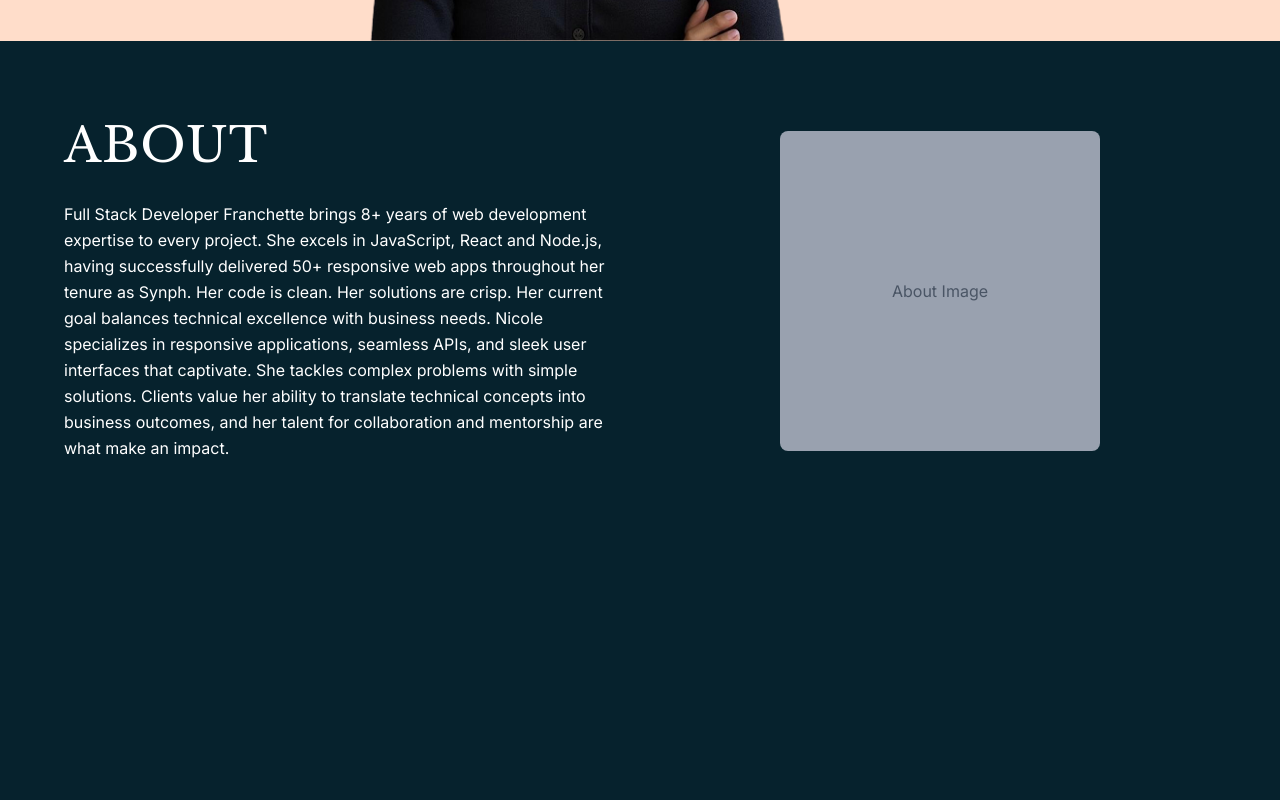
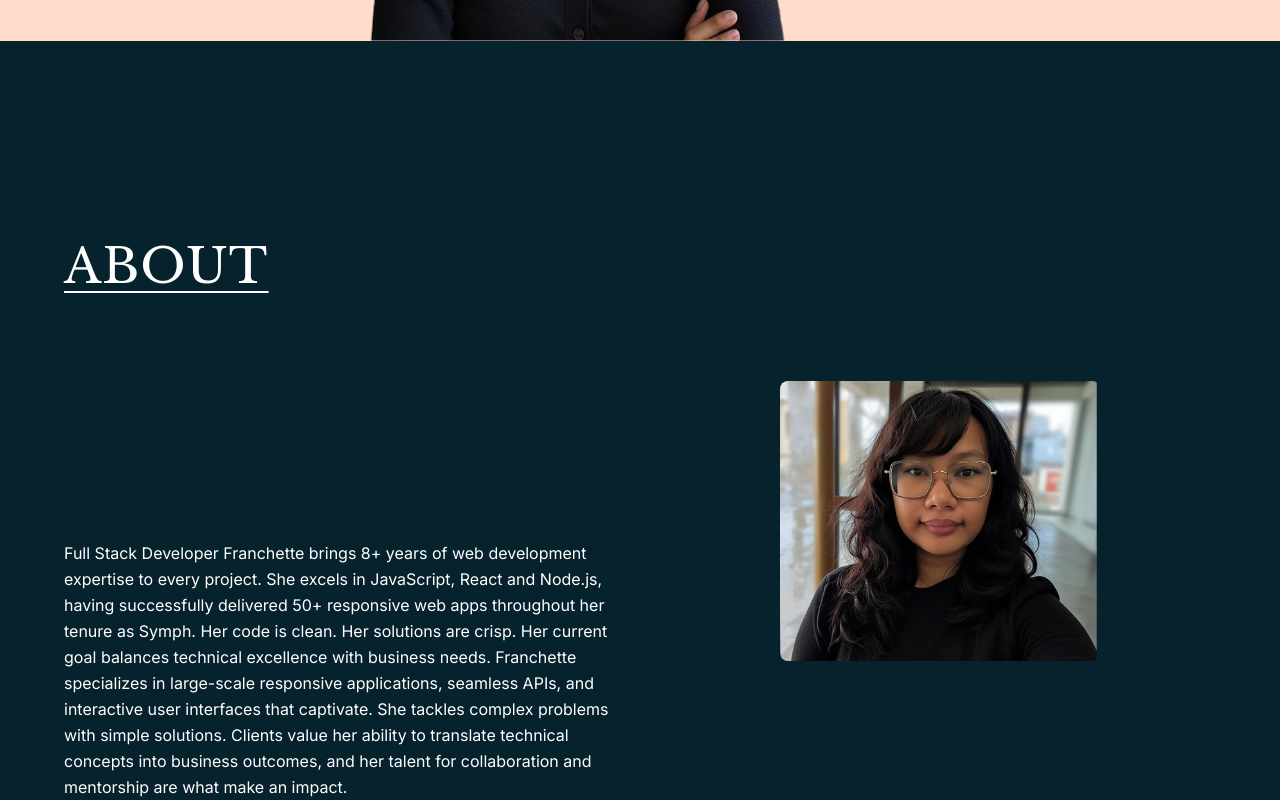
Before and after one commit to nicoleCamoro/franchette, a Next.js app: page / in a window 1280 px wide. Shown: the part 820-1620 px from the top of the page. Built offline with nearby package versions, Linux system fonts and the light colour scheme.

Commit message:
feat: implement about page design

```diff
--- a/src/components/About.tsx
+++ b/src/components/About.tsx
@@ -1,13 +1,14 @@
 import Image from "next/image";
+import aboutImage from "@/app/assets/images/image-65.png";
 
 export default function About() {
   return (
     <section className="min-h-screen bg-navy py-20 px-6">
       <div className="max-w-6xl mx-auto">
-        <div className="flex flex-col lg:flex-row items-center gap-12">
+        <div className="flex flex-col lg:flex-row gap-12">
           {/* Left Side - Content */}
-          <div className="lg:w-1/2">
-            <h2 className="text-4xl md:text-5xl font-light text-white mb-8 tracking-wide font-libre-baskerville">
+          <div className="lg:w-1/2 h-svh flex flex-col justify-around">
+            <h2 className="underline decoration-2 underline-offset-8 text-4xl md:text-5xl font-light text-white mb-2 tracking-wide font-libre-baskerville">
               ABOUT
             </h2>
             <div className="text-white text-base leading-relaxed space-y-4 font-inter">
@@ -15,25 +16,28 @@ export default function About() {
                 Full Stack Developer Franchette brings 8+ years of web
                 development expertise to every project. She excels in
                 JavaScript, React and Node.js, having successfully delivered 50+
-                responsive web apps throughout her tenure as Synph. Her code is
+                responsive web apps throughout her tenure as Symph. Her code is
                 clean. Her solutions are crisp. Her current goal balances
-                technical excellence with business needs. Nicole specializes in
-                responsive applications, seamless APIs, and sleek user
-                interfaces that captivate. She tackles complex problems with
-                simple solutions. Clients value her ability to translate
-                technical concepts into business outcomes, and her talent for
-                collaboration and mentorship are what make an impact.
+                technical excellence with business needs. Franchette specializes
+                in large-scale responsive applications, seamless APIs, and
+                interactive user interfaces that captivate. She tackles complex
+                problems with simple solutions. Clients value her ability to
+                translate technical concepts into business outcomes, and her
+                talent for collaboration and mentorship are what make an impact.
               </p>
             </div>
           </div>
 
           {/* Right Side - Profile Image */}
-          <div className="lg:w-1/2 flex justify-center">
-            <div className="w-80 h-80 bg-gray-300 rounded-lg overflow-hidden">
-              {/* Placeholder for about profile image */}
-              <div className="w-full h-full bg-gray-400 flex items-center justify-center text-gray-600 font-inter">
-                About Image
-              </div>
+          <div className="lg:w-1/2 flex justify-center items-center">
+            <div className="rounded-lg overflow-hidden">
+              <Image
+                src={aboutImage}
+                alt="About"
+                width={320}
+                height={320}
+                className="object-cover"
+              />
             </div>
           </div>
         </div>
```
